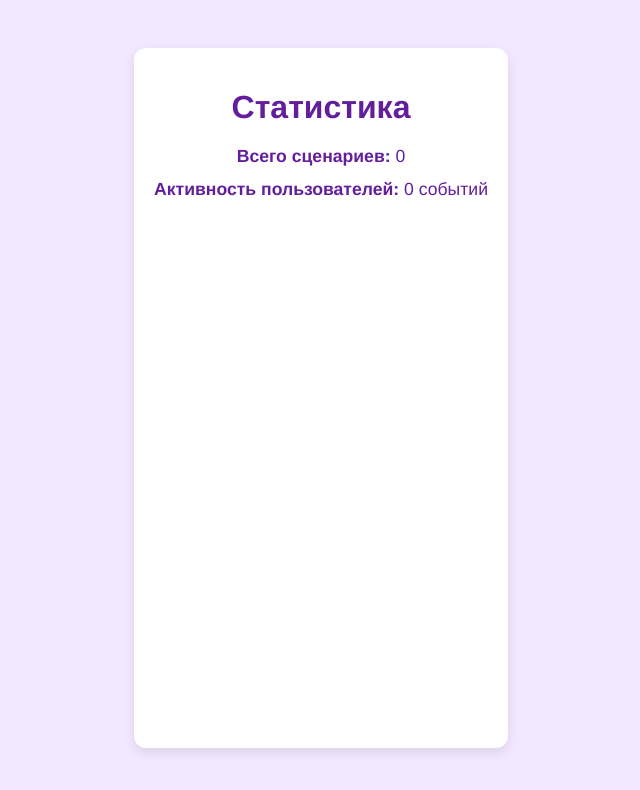
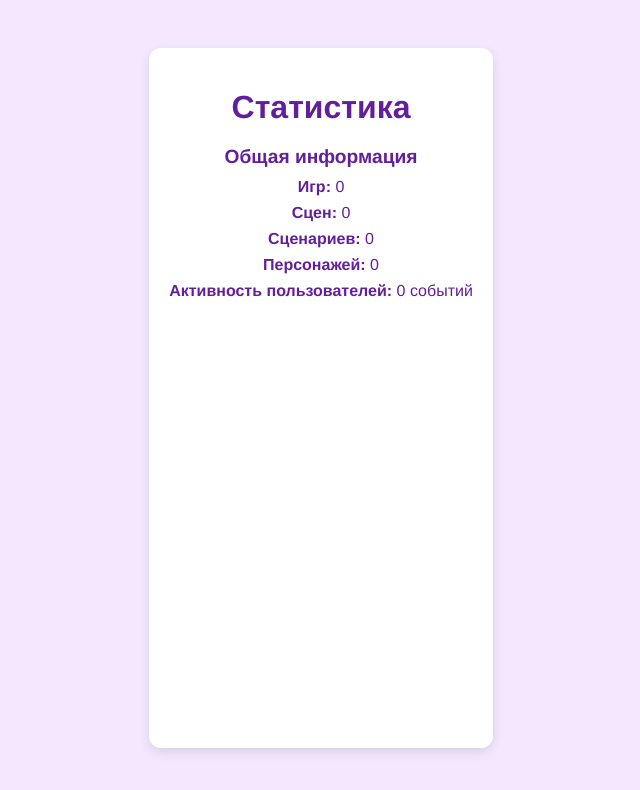
Before and after one commit to MiromanovDaniil/script-service-frontend, a Vue app: page /stats in a window 1280 px wide. Shown: the top 790 px of the page, without its empty margins (319-959 px from the left). Built offline with nearby package versions, Linux system fonts and the light colour scheme.

Commit message:
Improve statistics page

```diff
--- a/src/components/StatisticsPage.vue
+++ b/src/components/StatisticsPage.vue
@@ -1,12 +1,23 @@
 <template>
   <div class="stats-page">
     <h1>Статистика</h1>
-    <div class="stat-item"><strong>Всего сценариев:</strong> {{ totalScripts }}</div>
-    <div class="stat-item"><strong>Активность пользователей:</strong> {{ logsCount }} событий</div>
-    <div class="stat-item" v-for="game in state.games" :key="game.id">
-      <strong>{{ game.name }}:</strong>
-      <span>{{ getGameProgress(game) }}% завершено</span>
-    </div>
+    <section class="overall">
+      <h2>Общая информация</h2>
+      <div class="stat-item"><strong>Игр:</strong> {{ totalGames }}</div>
+      <div class="stat-item"><strong>Сцен:</strong> {{ totalScenes }}</div>
+      <div class="stat-item"><strong>Сценариев:</strong> {{ totalScripts }}</div>
+      <div class="stat-item"><strong>Персонажей:</strong> {{ totalCharacters }}</div>
+      <div class="stat-item">
+        <strong>Активность пользователей:</strong> {{ logsCount }} событий
+      </div>
+    </section>
+    <section v-for="game in state.games" :key="game.id" class="game-section">
+      <h2>{{ game.name }}</h2>
+      <div class="stat-item"><strong>Сцен:</strong> {{ game.scenes?.length || 0 }}</div>
+      <div class="stat-item"><strong>Сценариев:</strong> {{ gameScripts(game) }}</div>
+      <div class="stat-item"><strong>Персонажей:</strong> {{ game.characters?.length || 0 }}</div>
+      <div class="stat-item"><strong>Завершено:</strong> {{ getGameProgress(game) }}%</div>
+    </section>
   </div>
 </template>
 
@@ -23,6 +34,16 @@ export default {
     logsCount() {
       return logger.logs.length
     },
+    totalGames() {
+      return state.games.length
+    },
+    totalScenes() {
+      let count = 0
+      state.games.forEach((g) => {
+        count += g.scenes?.length || 0
+      })
+      return count
+    },
     totalScripts() {
       let count = 0
       state.games.forEach((g) => {
@@ -32,8 +53,22 @@ export default {
       })
       return count
     },
+    totalCharacters() {
+      let count = 0
+      state.games.forEach((g) => {
+        count += g.characters?.length || 0
+      })
+      return count
+    },
   },
   methods: {
+    gameScripts(game) {
+      let count = 0
+      game.scenes?.forEach((s) => {
+        count += s.scripts?.length || 0
+      })
+      return count
+    },
     getGameProgress(game) {
       if (!game.scenes || game.scenes.length === 0) return 0
       const completed = game.scenes.filter((s) => (s.scripts?.length || 0) > 0).length
@@ -56,8 +91,12 @@ export default {
   margin-bottom: 20px;
   text-align: center;
 }
+.stats-page h2 {
+  margin: 20px 0 10px;
+  font-size: 1.2rem;
+}
 .stat-item {
-  margin-bottom: 12px;
-  font-size: 1.1rem;
+  margin-bottom: 8px;
+  font-size: 1rem;
 }
 </style>
```
